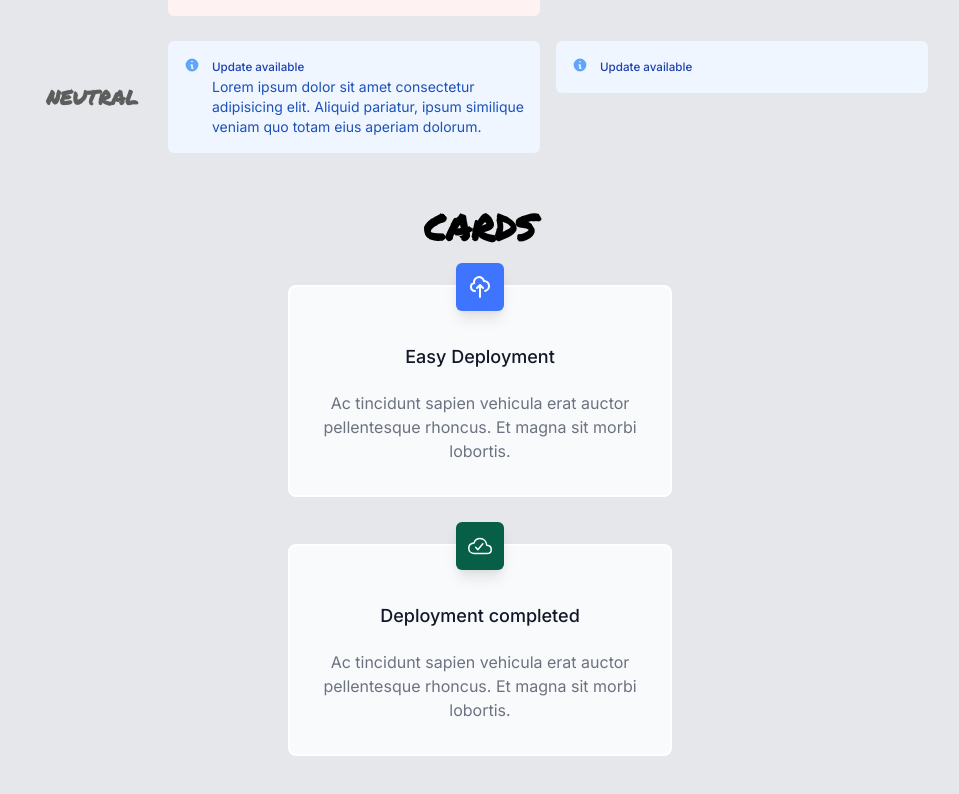
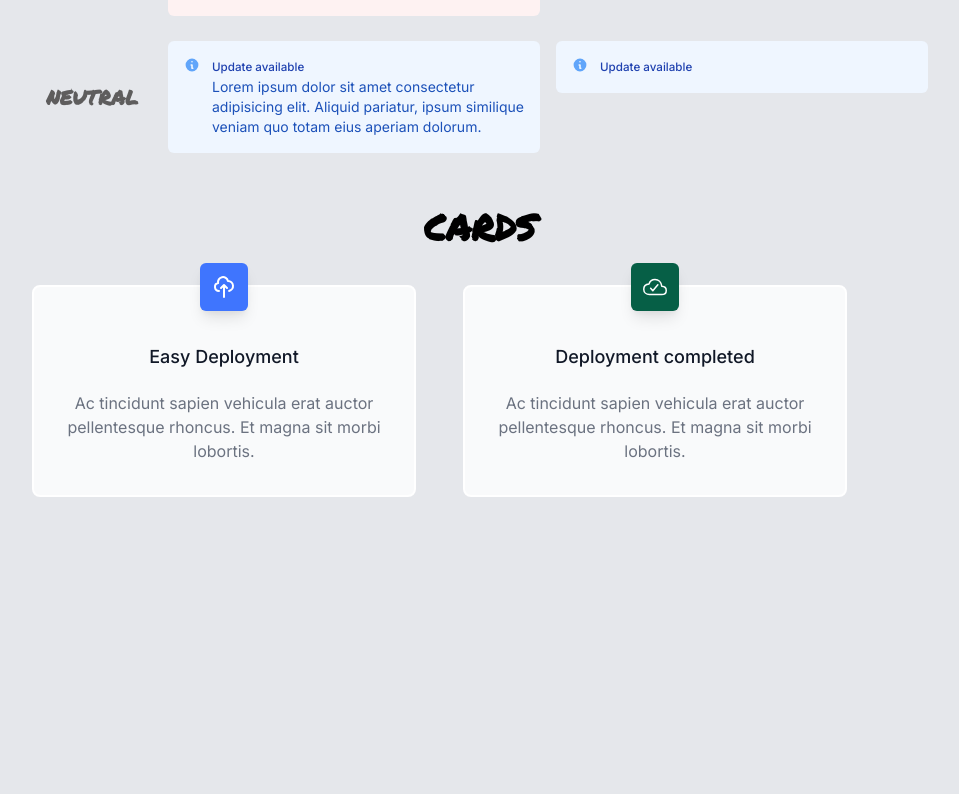
Before and after one commit to adex-badr18/scrimba-component-library-project, a React (Vite) app: page / in a window 1280 px wide. Shown: the part 929-1723 px from the top of the page, without its empty margins (160-1119 px from the left). After the commit the page ends 1474 px from the top, so only its background shows below. Built offline with nearby package versions, Linux system fonts and the light colour scheme.

Commit message:
Change cards orientation on larger screen

```diff
--- a/src/App.css
+++ b/src/App.css
@@ -441,4 +441,8 @@ p.card-body {
         grid-column: 3 / 4;
 
     }
+
+    .cards-container {
+        flex-direction: row;
+    }
 }
```
